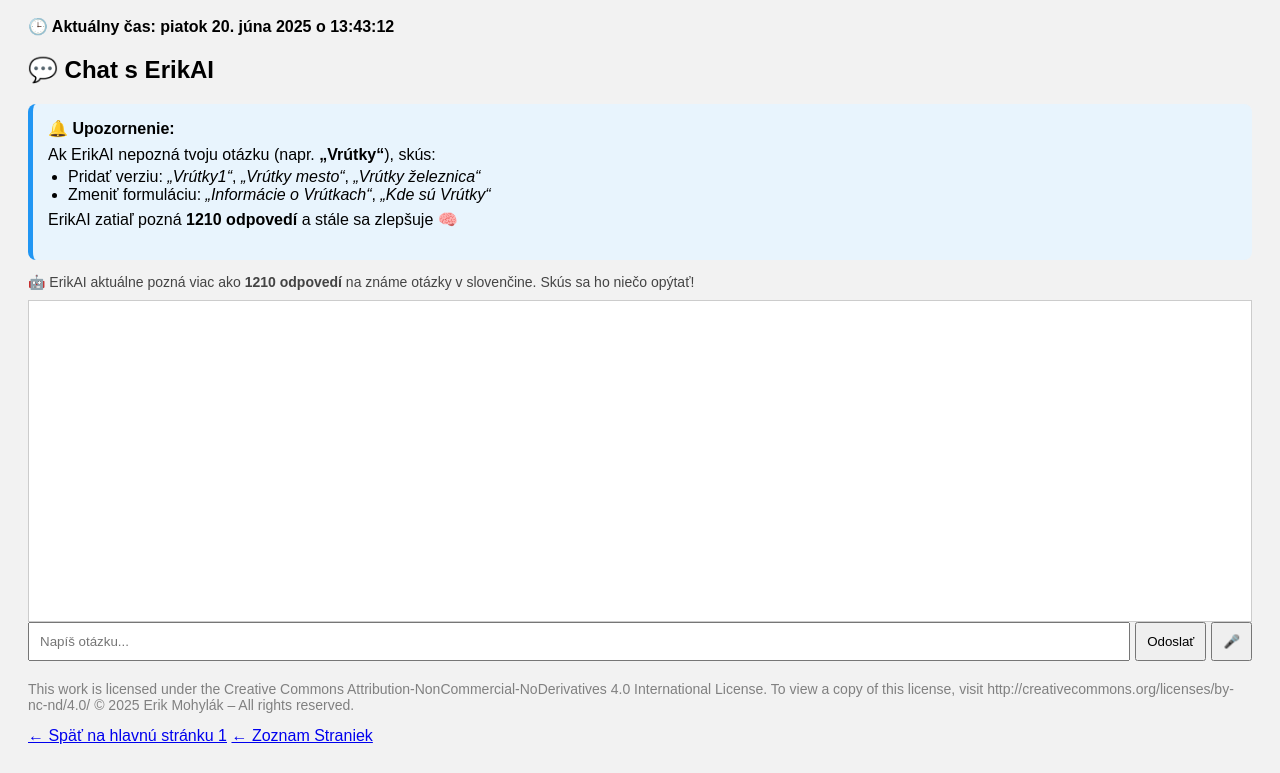
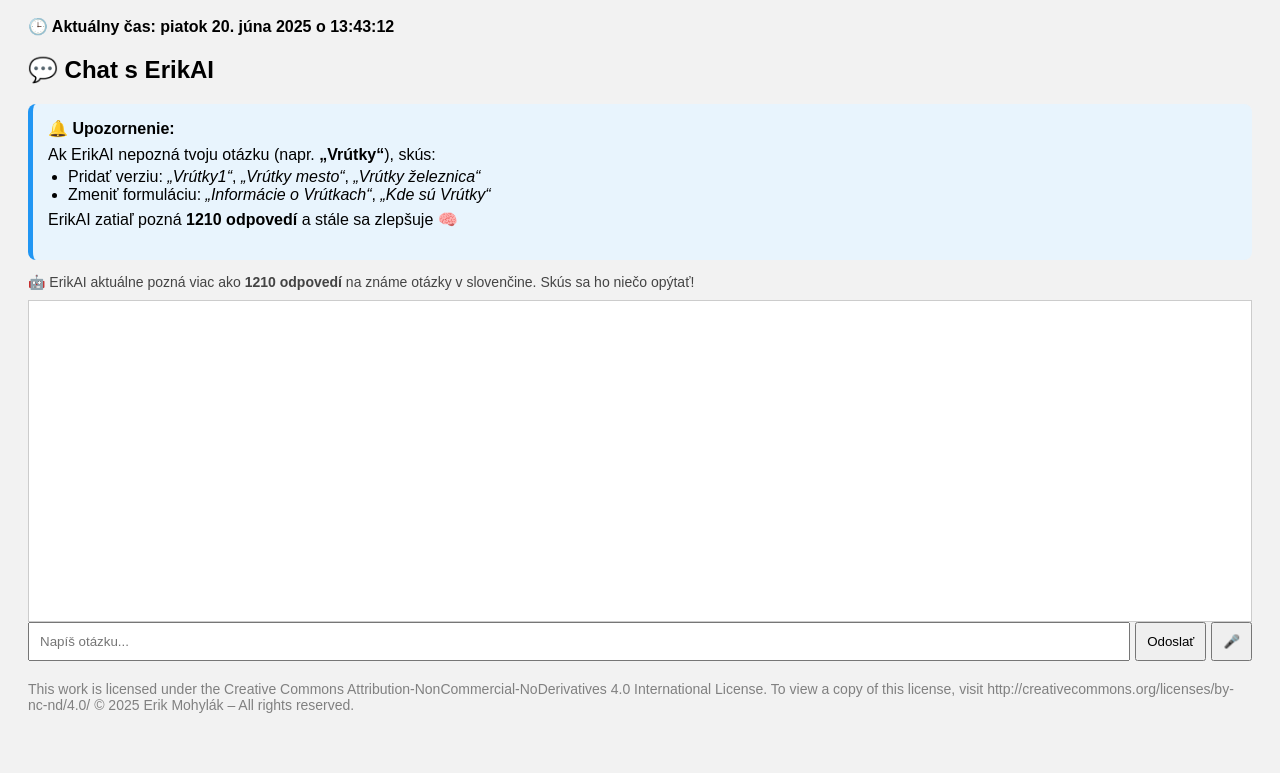
Before and after one commit to ErikAI-demoA1/Erik, a plain HTML site: page erikai-chat.html in a window 1280 px wide. Shown: the part 721-1494 px from the top of the page. Drawn offline with Linux system fonts and the light colour scheme.

Commit message:
Update erikai-chat.html

```diff
--- a/erikai-chat.html
+++ b/erikai-chat.html
@@ -105,7 +105,6 @@ aktualizujCas();
 To view a copy of this license, visit http://creativecommons.org/licenses/by-nc-nd/4.0/
 © 2025 Erik Mohylák – All rights reserved.
   </p>
-  <a href="index.html" class="spat">← Späť na hlavnú stránku 1</a>
-  <a href="zoznam_straniek.html" class="spat">← Zoznam Straniek</a>
+
 </body>
 </html>
```
